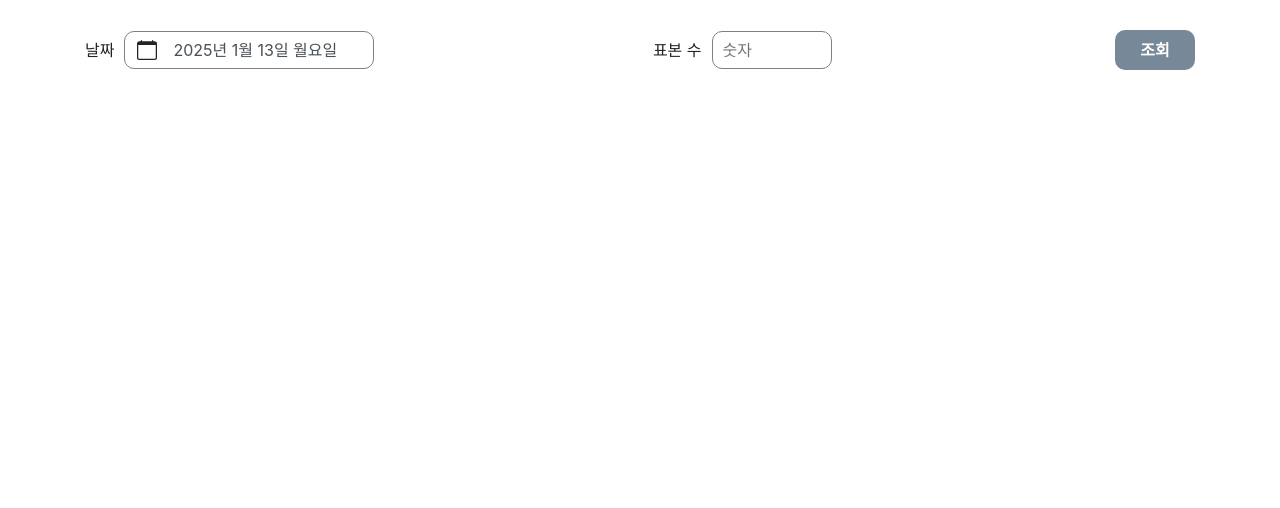
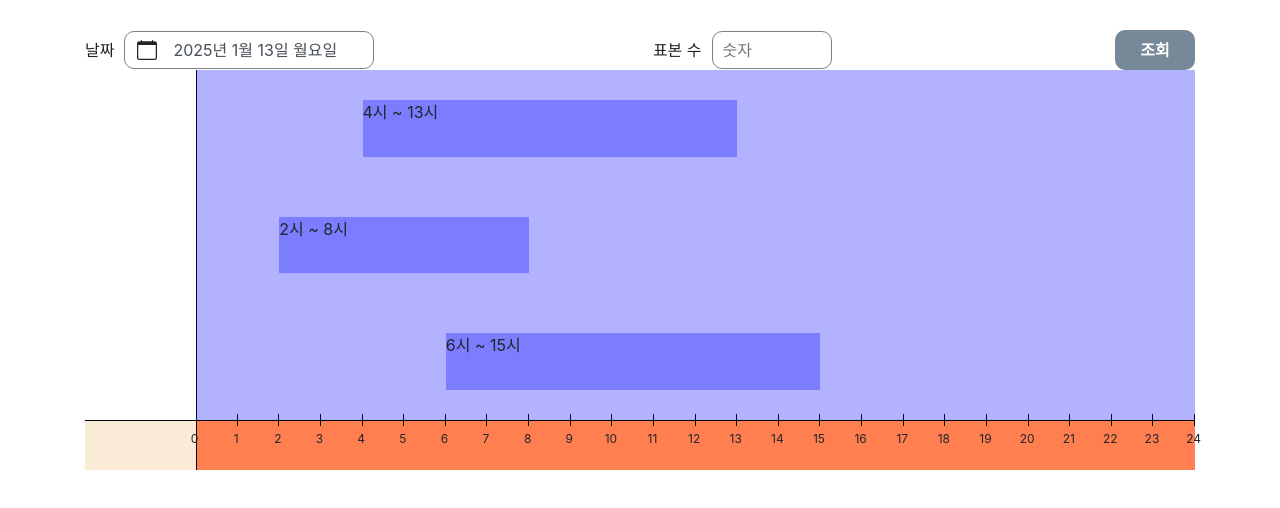
Before and after one commit to najonghyun/simple-chart, a Vue app: page / in a window 1280 px wide. Shown: the top 508 px of the page. Built offline with nearby package versions, Linux system fonts and the light colour scheme.

Commit message:
feat: vuex 적용 및 RangeGragh UI 직접 구현

```diff
--- a/package.json
+++ b/package.json
@@ -10,7 +10,8 @@
   "dependencies": {
     "bootstrap-vue": "^2.23.1",
     "core-js": "^3.8.3",
-    "vue": "^2.6.14"
+    "vue": "^2.6.14",
+    "vuex": "^3.6.2"
   },
   "devDependencies": {
     "@babel/core": "^7.12.16",
--- a/src/components/RangeGragh.vue
+++ b/src/components/RangeGragh.vue
@@ -1,8 +1,152 @@
 <template>
-  <div><div class="range-container"></div></div>
+  <div class="range-container">
+    <div class="range-background-box">
+      <div class="range-background-quadrant-top">
+        <div class="range-background-quadrant-02"></div>
+        <div class="range-background-quadrant-01"></div>
+      </div>
+      <div class="range-background-quadrant-bottom">
+        <div class="range-background-quadrant-03"></div>
+        <div class="range-background-quadrant-04"></div>
+      </div>
+      <div class="range-background-grid">
+        <div class="range-background-grid-line" v-for="n in 25" :key="n"></div>
+      </div>
+      <div class="range-background-grid-text">
+        <div v-for="n in 25" :key="n">{{ n - 1 }}</div>
+      </div>
+    </div>
+    <div class="range-items-box">
+      <div class="range-items-grid">
+        <div
+          class="range-items-grid-content"
+          v-for="(range, index) in timeRanges"
+          :key="index"
+          :style="computeStyle(range.start, range.end)"
+        >
+          {{ range.start }}시 ~ {{ range.end }}시
+        </div>
+      </div>
+    </div>
+  </div>
 </template>
 <script>
-export default {};
+import { mapState } from "vuex";
+
+export default {
+  data() {
+    return {
+      timeRanges: [
+        { start: 4, end: 13 }, // 첫 번째 범위: 4시 ~ 13시
+        { start: 2, end: 8 }, // 두 번째 범위: 2시 ~ 8시
+        { start: 6, end: 15 }, // 세 번째 범위: 6시 ~ 15시
+      ],
+    };
+  },
+  computed: {
+    ...mapState({ number: "number" }),
+  },
+  methods: {
+    computeStyle(start, end) {
+      const totalHours = 24; // 하루 24시간 기준
+      const startPercentage = (start / totalHours) * 100;
+      const endPercentage = (end / totalHours) * 100;
+      return {
+        left: `${startPercentage}%`, // 시작 위치
+        width: `${endPercentage - startPercentage}%`, // 길이
+        backgroundColor: "rgba(0, 0, 255, 0.3)", // 그래프 색상
+      };
+    },
+  },
+};
 </script>
 <style>
+.range-container {
+  position: relative;
+  height: 400px;
+}
+.range-background-box {
+  position: relative;
+  height: 400px;
+  /* background-color: aqua; */
+}
+.range-background-quadrant-top {
+  height: 350px;
+  display: flex;
+}
+.range-background-quadrant-02 {
+  height: 350px;
+  flex: 1;
+  /* background-color: gray; */
+}
+.range-background-quadrant-01 {
+  height: 350px;
+  flex: 9;
+  border-left: 1px solid black;
+  /* background-color: darkred; */
+}
+.range-background-quadrant-bottom {
+  height: 50px;
+  display: flex;
+}
+.range-background-quadrant-03 {
+  height: 50px;
+  flex: 1;
+  border-top: 1px solid black;
+  background-color: antiquewhite;
+}
+.range-background-quadrant-04 {
+  height: 50px;
+  flex: 9;
+  border-left: 1px solid black;
+  border-top: 1px solid black;
+  background-color: coral;
+}
+.range-background-grid {
+  position: absolute;
+  top: calc(350px - 6px);
+  left: 10%;
+  height: 12px;
+  width: 90%;
+  display: grid;
+  grid-template-columns: repeat(24, 1fr);
+  grid-template-rows: 1fr;
+  /* z-index: 2; */
+}
+.range-background-grid-line {
+  border-right: 1px solid black; /* 세로선 */
+  height: 100%;
+}
+.range-background-grid-text {
+  position: absolute;
+  top: calc(350px + 10px);
+  left: 8%;
+  height: 20px;
+  width: 93.75%;
+  display: grid;
+  grid-template-columns: repeat(25, 1fr);
+  grid-template-rows: 1fr;
+  text-align: center;
+  font-size: 0.75rem;
+}
+.range-items-box {
+  position: absolute;
+  background-color: rgba(0, 0, 255, 0.3);
+  top: 0;
+  left: 10%;
+  height: 350px;
+  width: 90%;
+  z-index: 2;
+}
+.range-items-grid {
+  display: flex;
+  flex-direction: column;
+  height: 350px;
+  /* justify-content: space-between; */
+}
+.range-items-grid-content {
+  position: relative;
+  flex: 1;
+  margin: 30px 0;
+}
 </style>
--- a/src/components/TopMenu.vue
+++ b/src/components/TopMenu.vue
@@ -1,6 +1,6 @@
 <template>
   <div class="menu-container">
-    <form class="menu-box" @submit.prevent="">
+    <form class="menu-box" @submit.prevent="onSubmit">
       <div class="menu-date">
         <div class="menu-date-text">날짜</div>
         <div class="menu-date-datepicker">
@@ -15,13 +15,20 @@
       </div>
       <div class="menu-specimen">
         <div class="menu-specimen-text">표본 수</div>
-        <input class="menu-specimen-input" type="number" placeholder="숫자" />
+        <input
+          class="menu-specimen-input"
+          type="number"
+          placeholder="숫자"
+          v-model="inputNumber"
+        />
       </div>
       <button class="menu-check-button" type="submit">조회</button>
     </form>
   </div>
 </template>
 <script>
+import { mapMutations } from "vuex";
+
 export default {
   data() {
     const now = new Date();
@@ -30,7 +37,15 @@ export default {
     return {
       inputDate: today,
       max: maxDate,
+      inputNumber: "",
     };
+  },
+  methods: {
+    ...mapMutations(["SET_NUMBER"]),
+    onSubmit() {
+      const temp = this.inputNumber;
+      this.SET_NUMBER(temp);
+    },
   },
 };
 </script>
--- a/src/main.js
+++ b/src/main.js
@@ -1,5 +1,6 @@
 import Vue from 'vue'
 import App from './App.vue'
+import store from './store'
 import { BootstrapVue, BootstrapVueIcons } from 'bootstrap-vue'
 import 'bootstrap/dist/css/bootstrap.css'
 import 'bootstrap-vue/dist/bootstrap-vue.css'
@@ -10,5 +11,6 @@ Vue.use(BootstrapVueIcons)
 Vue.config.productionTip = false
 
 new Vue({
+  store,
   render: (h) => h(App),
 }).$mount('#app')
--- /dev/null
+++ b/src/store/index.js
@@ -0,0 +1,17 @@
+import Vue from 'vue'
+import Vuex from 'vuex'
+
+Vue.use(Vuex)
+
+const store = new Vuex.Store({
+  state: {
+    number: 0,
+  },
+  mutations: {
+    SET_NUMBER(state, newNumber) {
+      state.number = Number(newNumber)
+    },
+  },
+})
+
+export default store
```
Also changed, not shown: 1 other file (tests, documents, lock files or other folders).
